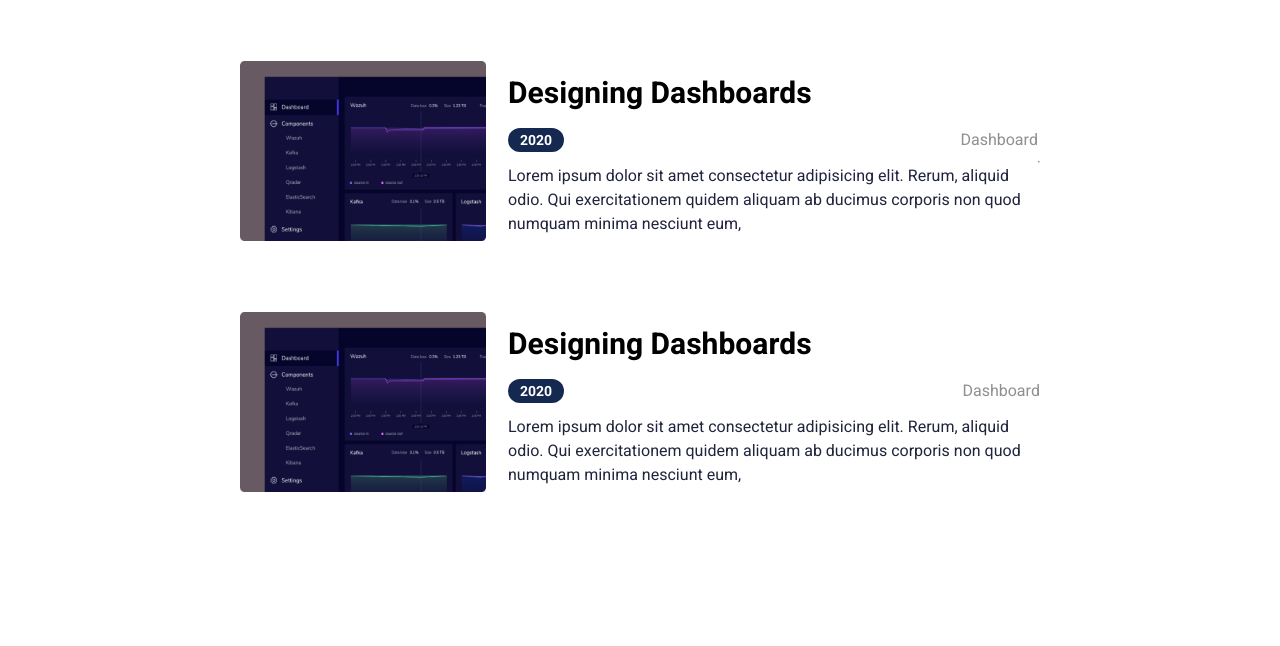
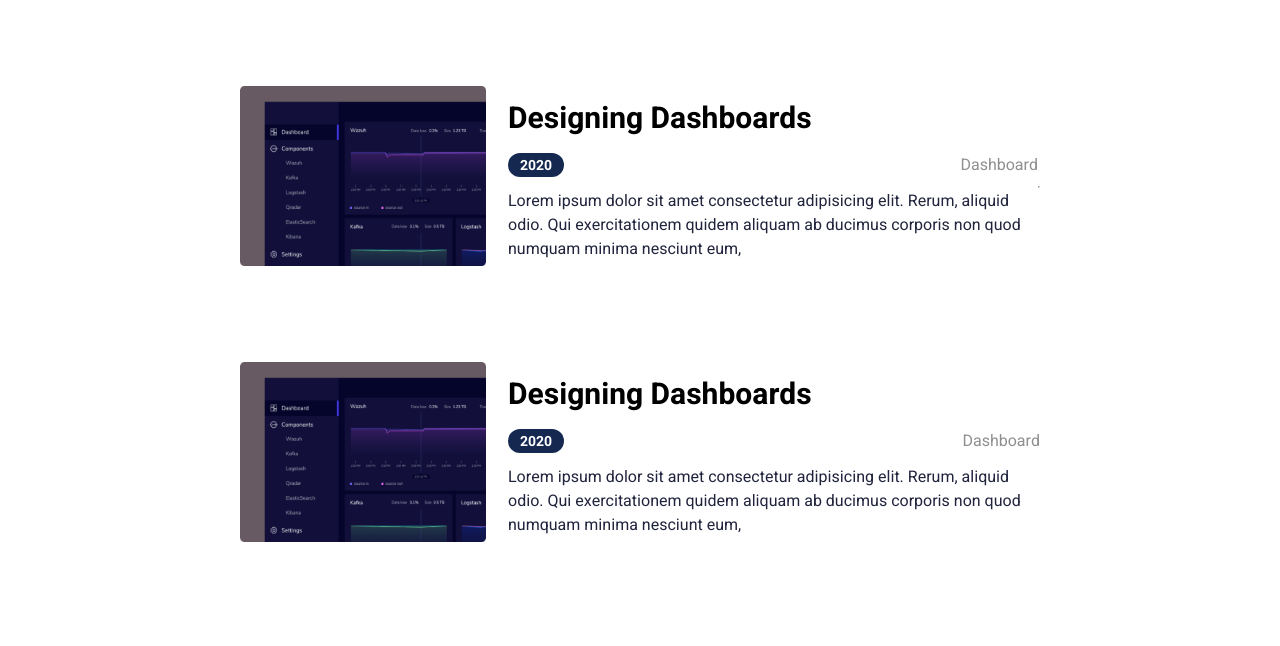
Before and after one commit to COOL26/portfolio-homepage-practice, a plain HTML site: page index.html in a window 1280 px wide. Shown: the part 1184-1830 px from the top of the page. Drawn offline with Linux system fonts and the light colour scheme.

Commit message:
added margin to footer image section

```diff
--- a/style.css
+++ b/style.css
@@ -109,7 +109,7 @@ footer {
 
 .footer-image-section {
   max-width: 365px;
-  margin: 0 auto;
+  margin: 25px auto;
 }
 
 footer .date-category {
```
